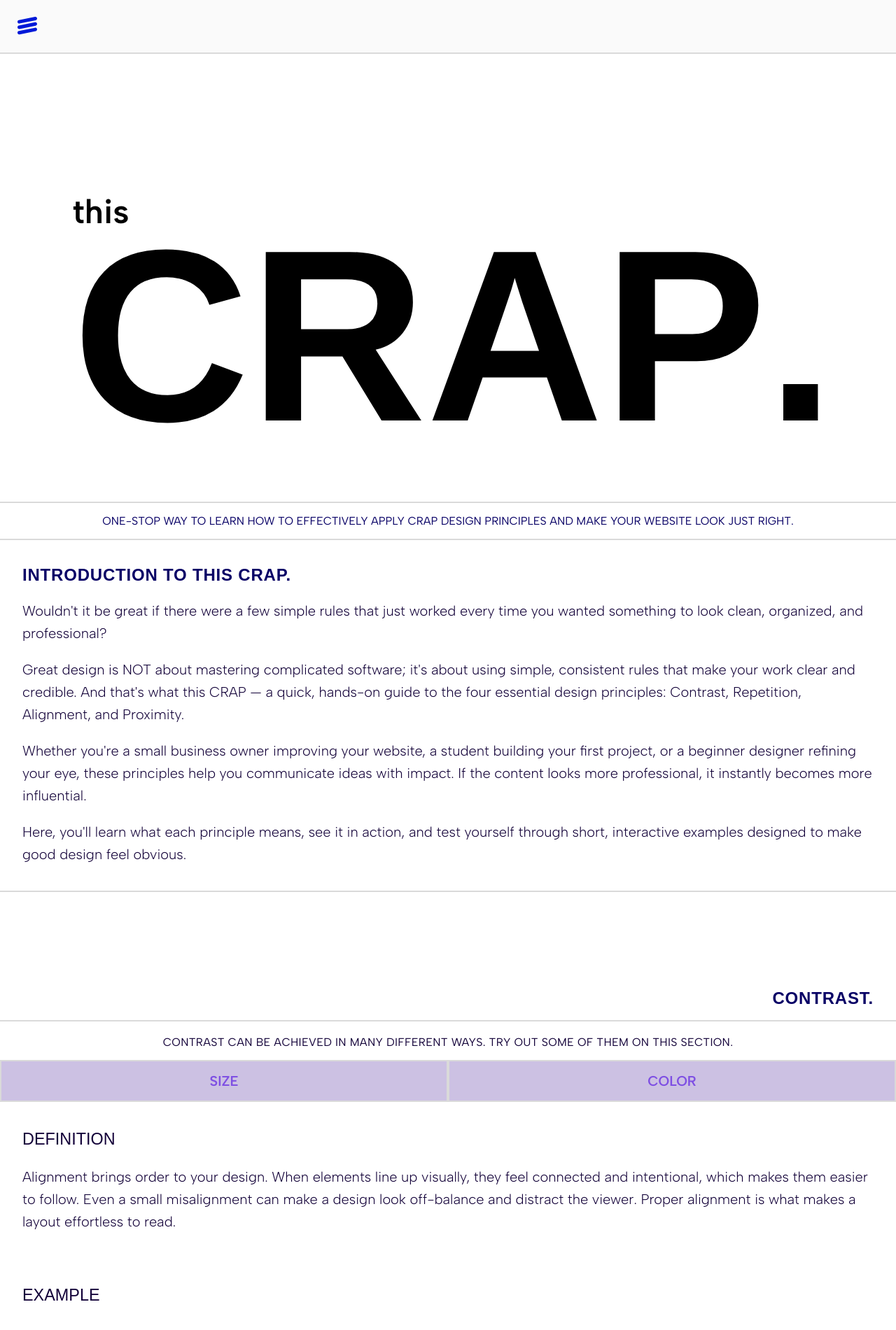
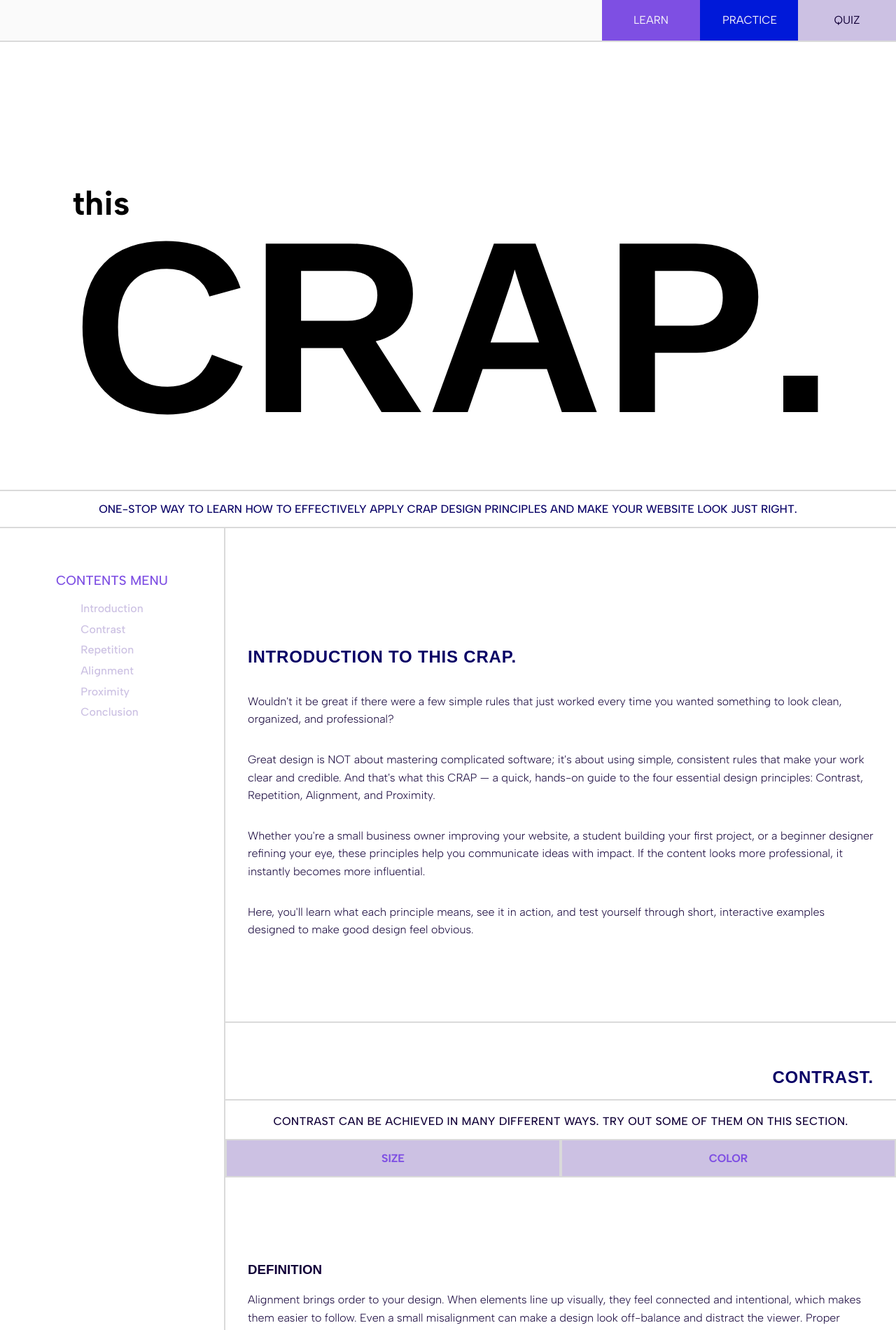
Before and after one commit to ISTE-240-Team-4/crap-design-project, a PHP site: page / in a window 1280 px wide. Shown: the top 1901 px of the page at 70% size. Run offline with PHP 8.4, Linux system fonts and the light colour scheme; data comes from the database, SQL or seed files in the repository; some web fonts are replaced.

Commit message:
refactor: update styling add add desktop persistent side nav menu, combine summary and conclusion, and add guard clauses for inc files

```diff
--- a/assets/css/grid.css
+++ b/assets/css/grid.css
@@ -1,14 +1,13 @@
 .container {
   max-width: 1280px;
   margin: 0 auto;
-  /* padding: 0 1rem; */
 }
 
 .row {
   display: flex;
   flex-wrap: wrap;
-  margin-left: -1rem;
-  margin-right: -1rem;
+  /* margin-left: -1rem;
+  margin-right: -1rem; */
 }
 
 .col {
@@ -24,7 +23,9 @@
 .col-3  { flex: 0 0 25%; max-width: 25%; }
 
 /* Medium Size Displays */
-@media (min-width: 768px) {
+@media (min-width: 850px) {
+  .col-md-9 { flex: 0 0 75%; max-width: 75%; }
+  .col-md-8 { flex: 0 0 66.6666%; max-width: 66.6666%; }
   .col-md-6 { flex: 0 0 50%; max-width: 50%; }
   .col-md-4 { flex: 0 0 33.3333%; max-width: 33.3333%; }
   .col-md-3 { flex: 0 0 25%; max-width: 25%; }
--- /dev/null
+++ b/assets/css/hero.css
@@ -0,0 +1,45 @@
+.hero-container {
+  display: flex;
+  justify-content: center;
+  align-items: end;
+  width: 100%;
+  height: 80vh;
+}
+
+.hero {
+  position: relative;
+  width: fit-content; /* Set width to width of CRAP title for "this" to be positioned correctly */
+}
+
+.this {
+  position: absolute;
+  top: -8px;
+  left: 1rem;
+  font-family: var(--font-family-primary);
+  font-size: clamp(var(--font-size-body-mobile), 8vw, var(--font-size-xl));
+  font-weight: var(--font-weight-semibold);
+}
+
+/* Potential refactor to separate class when making other pages */
+.crap {
+  display: flex;
+  flex-direction: row;
+  flex-wrap: nowrap;
+  justify-content: end;
+  font-family: var(--font-family-accent);
+  font-size: var(--font-size-hero);
+  font-weight: var(--font-weight-semibold);
+}
+
+.crap span:first-of-type {
+  margin-left: 1rem;
+}
+
+.hero-subtitle {
+  text-align: center;
+  font-size: var(--font-size-heading-mobile);
+  margin: 0;
+  padding: 1rem;
+  border-top: 2px solid var(--color-outline);
+  border-bottom: 2px solid var(--color-outline);
+}
--- a/assets/css/index.css
+++ /dev/null
@@ -1,117 +0,0 @@
-main {
-  text-align: left;
-}
-
-.hero-container {
-  display: flex;
-  justify-content: center;
-  align-items: end;
-  width: 100%;
-  height: 80vh;
-}
-
-.hero {
-  position: relative;
-  width: fit-content; /* Set width to width of CRAP title for "this" to be positioned correctly */
-}
-
-.this {
-  position: absolute;
-  top: -8px;
-  left: 1rem;
-  font-family: var(--font-family-primary);
-  font-size: clamp(var(--font-size-body-mobile), 8vw, var(--font-size-xl));
-  font-weight: var(--font-weight-semibold);
-}
-
-/* Potential refactor to separate class when making other pages */
-.crap {
-  display: flex;
-  flex-direction: row;
-  flex-wrap: nowrap;
-  justify-content: end;
-  font-family: var(--font-family-accent);
-  font-size: var(--font-size-hero);
-  font-weight: var(--font-weight-semibold);
-}
-
-.crap span:first-of-type {
-  margin-left: 1rem;
-}
-
-.hero-subtitle {
-  text-align: center;
-  font-size: var(--font-size-heading-mobile);
-  margin: 0;
-  padding: 1rem;
-  border-top: 2px solid var(--color-outline);
-  border-bottom: 2px solid var(--color-outline);
-}
-
-.intro-section, .principle-section {
-  padding: clamp(2rem, 8vw, 10rem) 0;
-  border-bottom: 2px solid var(--color-outline);
-}
-
-.principle-section:last-of-type {
-  border: none;
-}
-
-.section-title {
-  font-size: var(--font-size-section-title-mobile);
-}
-
-.principle-section .section-title {
-  text-align: right;
-  padding: 1rem 2rem;
-  border-bottom: 2px solid var(--color-outline);
-}
-
-.principle-interaction .heading-2 {
-  text-align: center;
-  font-size: var(--font-size-heading-mobile);
-}
-
-.principle-buttons {
-  display: flex;
-  flex-direction: row;
-}
-
-.principle-buttons button {
-  font-weight: var(--font-weight-semibold);
-  width: 50%;
-  border: 2px solid var(--color-outline);
-}
-
-.section-content {
-  padding: 1rem 2rem;
-}
-
-/* Don't apply to intro-section */
-.section-content:not(:first-of-type) {
-  display: flex;
-  flex-direction: column;
-  gap: 2rem;
-}
-
-.example-images {
-  display: flex;
-  flex-direction: column;
-  align-items: center;
-}
-
-.example-images figure {
-  text-align: center;
-  width: 100%;
-}
-
-.example-images figure img {
-  width: 100%;
-  overflow: hidden;
-}
-
-@media screen and (min-width: 900px) {
-  .this {
-    top: 4px;
-  }
-}
--- a/assets/css/nav.css
+++ b/assets/css/nav.css
@@ -85,3 +85,32 @@ nav {
   background-color: var(--color-primary-light);
   color: var(--color-text-dark);
 }
+
+@media screen and (min-width: 900px) {
+  .mobile-nav-container {
+    display: none;
+    pointer-events: none;
+  }
+
+  .desktop-nav {
+    display: flex;
+    flex-direction: row;
+    justify-content: flex-end;
+    border-bottom: 2px solid var(--color-outline);
+    background-color: var(--color-background);
+  }
+
+  .desktop-nav li {
+    width: 140px;
+    cursor: pointer;
+    text-align: center;
+  }
+
+  .desktop-nav li a {
+    display: block;
+    padding: 1rem 2rem;
+    font-size: 16px;
+    font-weight: normal;
+    text-decoration: none;
+  }
+}
--- /dev/null
+++ b/assets/css/page.css
@@ -0,0 +1,135 @@
+main {
+  text-align: left;
+}
+
+.contents-menu {
+  display: none;
+}
+
+/* .intro-section {
+  padding-top: 4rem;
+} */
+
+.intro-section, .principle-section {
+  border-bottom: 2px solid var(--color-outline);
+}
+
+.principle-section:last-of-type {
+  border: none;
+}
+
+.section-title {
+  font-size: var(--font-size-section-title-mobile);
+}
+
+.principle-section .section-title {
+  text-align: right;
+  padding: 1rem 2rem;
+  border-bottom: 2px solid var(--color-outline);
+}
+
+.principle-interaction {
+  display: flex;
+  flex-direction: column;
+  gap: 1rem;
+}
+
+.principle-interaction .heading-2 {
+  text-align: center;
+  font-size: var(--font-size-heading-mobile);
+  margin: auto 4px;
+}
+
+.principle-buttons {
+  display: flex;
+  flex-direction: row;
+}
+
+.principle-buttons button {
+  font-weight: var(--font-weight-semibold);
+  width: 50%;
+  border: 2px solid var(--color-outline);
+}
+
+.section-content, .principle-content {
+  display: flex;
+  flex-direction: column;
+  padding: clamp(2rem, 8vw, 10rem) 2rem;
+}
+
+.section-content:not(:last-of-type) {
+  margin: 3rem auto;
+}
+
+.principle-content {
+  gap: 2rem;
+}
+
+.example-images {
+  display: flex;
+  flex-direction: column;
+  align-items: center;
+}
+
+.example-images figure {
+  text-align: center;
+  width: 100%;
+}
+
+.example-images figure img {
+  width: 100%;
+  overflow: hidden;
+}
+
+.conclusion-section .section-title {
+  margin-top: 6rem;
+}
+
+@media screen and (min-width: 770px) {
+  .example-images {
+    flex-direction: row;
+  }
+}
+
+@media screen and (min-width: 850px) {
+  .contents-menu {
+    position: sticky;
+    display: flex;
+    flex-direction: column;
+    align-items: center;
+    align-self: flex-start;
+    top: 50px;
+    padding: 4rem 1rem;
+  }
+
+  .contents-menu h3 {
+    color: var(--color-text-accent);
+    text-transform: uppercase;
+    font-weight: var(--font-weight-regular);
+    margin: 0;
+  }
+
+  .contents-links {
+    display: flex;
+    flex-direction: column;
+    gap: 4px;
+    list-style-type: none;
+    padding: 0;
+  }
+
+  .contents-links a {
+    color: var(--color-primary-light);
+    text-decoration: none;
+    font-weight: var(--font-weight-regular);
+  }
+
+  .row > div {
+    border-left: 2px solid var(--color-outline);
+  }
+}
+
+@media screen and (min-width: 900px) {
+  .this {
+    top: 4px;
+  }
+}
--- a/assets/css/theme.css
+++ b/assets/css/theme.css
@@ -16,10 +16,10 @@
   --font-family-accent: "Sofia Sans Semi Condensed", sans-serif;
 
   --font-weight-light: 300;
-  --font-weight-regular: 400;
-  --font-weight-medium: 500;
-  --font-weight-semibold: 600;
-  --font-weight-bold: 700;
+  --font-weight-regular: 500;
+  --font-weight-medium: 600;
+  --font-weight-semibold: 700;
+  --font-weight-bold: 800;
 
   --font-size-body-mobile: 16px;
   --font-size-body-desktop: 20px;
@@ -28,7 +28,7 @@
   --font-size-caption-desktop: 18px;
 
   --font-size-heading-mobile: 16px;
-  --font-size-heading-desktop: 20px;
+  --font-size-heading-desktop: 18px;
 
   --font-size-section-title-mobile: 24px;
   --font-size-section-title-desktop: 28px;
@@ -79,6 +79,10 @@ p, li {
   color: var(--color-text-dark);
 }
 
+p > strong {
+  font-weight: var(--font-weight-semibold);
+}
+
 .caption {
   font-family: var(--font-family-primary);
   font-weight: var(--font-weight-light);
@@ -111,6 +115,8 @@ p, li {
 }
 
 html {
+  scroll-behavior: smooth;
+  scroll-padding-top: 4rem;
   -moz-text-size-adjust: none;
   -webkit-text-size-adjust: none;
   text-size-adjust: none;
@@ -139,8 +145,9 @@ input, button, textarea, select {
   font-size: inherit;
 }
 
-@media screen and (min-width: 60rem) {
+@media screen and (min-width: 55rem) {
   body {
-    font-size: var(--font-size-body-desktop);
+    font-weight: var(--font-weight-regular);
+    /* font-size: var(--font-size-body-desktop); */
   }
 }
--- a/assets/inc/conclusion.inc.php
+++ b/assets/inc/conclusion.inc.php
@@ -1,4 +1,11 @@
-<section class="conclusion-section section-content">
+<?php
+  if (!$pageInfo) {
+    exit();
+  }
+?>
+
+<section id="conclusion" class="conclusion-section section-content">
+  <?php echo $pageInfo['summary']; ?>
   <h2 class="section-title"><?php echo $pageInfo['conclusion_heading']; ?></h2>
   <?php echo $pageInfo['conclusion_content']; ?>
 </section>
--- a/assets/inc/intro.inc.php
+++ b/assets/inc/intro.inc.php
@@ -1,4 +1,10 @@
-<section class="intro-section section-content">
+<?php
+  if (!$pageInfo) {
+    exit();
+  }
+?>
+
+<section id="introduction" class="intro-section section-content">
   <h2 class="section-title"><?php echo $pageInfo['intro_heading']; ?></h2>
   <?php echo $pageInfo['intro_content']; ?>
 </section>
--- a/assets/inc/nav.inc.php
+++ b/assets/inc/nav.inc.php
@@ -9,7 +9,8 @@
   <link rel="stylesheet" href="<?php echo $path; ?>assets/css/animation.css">
   <link rel="stylesheet" href="<?php echo $path; ?>assets/css/nav.css">
   <link rel="stylesheet" href="<?php echo $path; ?>assets/css/footer.css">
-  <link rel="stylesheet" href="<?php echo $path; ?>assets/css/index.css">
+  <link rel="stylesheet" href="<?php echo $path; ?>assets/css/hero.css">
+  <link rel="stylesheet" href="<?php echo $path; ?>assets/css/page.css">
   <?php echo $pageStyles ?? ''; ?>
   <script src="<?php echo $path; ?>assets/scripts/navigationMenu.js" defer></script>
 </head>
@@ -34,7 +35,7 @@
     </div>
 
     <ul class="desktop-nav">
-      <li class="learn"><a href="<?php echo $path; ?>pages/index.php">LEARN</a></li>
+      <li class="learn"><a href="<?php echo $path; ?>index.php">LEARN</a></li>
       <li class="practice"><a href="<?php echo $path; ?>pages/practice.php">PRACTICE</a></li>
       <li class="quiz"><a href="<?php echo $path; ?>pages/quiz.php">QUIZ</a></li>
     </ul>
--- a/assets/inc/principle.inc.php
+++ b/assets/inc/principle.inc.php
@@ -1,4 +1,10 @@
-<section class="principle-section">
+<?php
+  if (!$principleInfo || !$principleButtons) {
+    exit();
+  }
+?>
+
+<section id="<?php echo strtolower($principleInfo['name']); ?>" class="principle-section">
   <h2 class="section-title"><?php echo $principleInfo['name']; ?>.</h2>
   <div class="principle-interaction">
     <h3 class="heading-2">
@@ -11,7 +17,7 @@
     </div>
   </div>
 
-  <div class="section-content">
+  <div class="principle-content">
     <div class="definition">
       <h3 class="heading-1">DEFINITION</h3>
       <p>
--- a/assets/inc/summary.inc.php
+++ /dev/null
@@ -1,3 +0,0 @@
-<section class="summary-section section-content">
-  <?php echo $pageInfo['summary']; ?>
-</section>
--- a/database/init.sql
+++ b/database/init.sql
@@ -63,7 +63,7 @@ INSERT INTO pages (`mode`, `title`, `intro_heading`, `intro_content`, `summary`,
           </p>",
           "<p>Design doesn't have to be complicated or intimidating. Once you understand the basics behind this CRAP, you start seeing design differently — you can actually tell what is off, not just what feels off.</p>
           <p>These four principles give structure to creativity. Once you begin applying them, you'll realize how often they appear everywhere, from websites and presentations to posters and social media posts.</p>
-          <p>They aren't just design rules; they're thinking tools. Using them, you will be able to make deliberate visual choices that communicate ideas effectively. Once you learn to apply them, your work doesn't just look competent — it looks confident.</p>
+          <p>They aren't just <strong>design rules</strong>; they're <strong>thinking tools</strong>. Using them, you will be able to make deliberate visual choices that communicate ideas effectively. Once you learn to apply them, your work doesn't just look competent — it looks confident.</p>
           ",
           'ALREADY DONE?',
           "<p>Good job going through all the principles! Think you're ready to apply them like a pro? Head over to the <strong>quiz</strong> mode and put your eye for design to the test.</p>"
@@ -83,7 +83,7 @@ INSERT INTO pages (`mode`, `title`, `intro_heading`, `intro_content`, `summary`,
           </p>",
           "<p>Design doesn't have to be complicated or intimidating. Once you understand the basics behind this CRAP, you start seeing design differently — you can actually tell what is off, not just what feels off.</p>
           <p>These four principles give structure to creativity. Once you begin applying them, you'll realize how often they appear everywhere, from websites and presentations to posters and social media posts.</p>
-          <p>They aren't just design rules; they're thinking tools. Using them, you will be able to make deliberate visual choices that communicate ideas effectively. Once you learn to apply them, your work doesn't just look competent — it looks confident.</p>
+          <p>They aren't just <strong>design rules</strong>; they're <strong>thinking tools</strong>. Using them, you will be able to make deliberate visual choices that communicate ideas effectively. Once you learn to apply them, your work doesn't just look competent — it looks confident.</p>
           ",
           'ALREADY DONE?',
           "<p>Good job going through all the principles! Think you're ready to apply them like a pro? Head over to the <strong>quiz</strong> mode and put your eye for design to the test.</p>"
@@ -103,7 +103,7 @@ INSERT INTO pages (`mode`, `title`, `intro_heading`, `intro_content`, `summary`,
           </p>",
           "<p>Design doesn't have to be complicated or intimidating. Once you understand the basics behind this CRAP, you start seeing design differently — you can actually tell what is off, not just what feels off.</p>
           <p>These four principles give structure to creativity. Once you begin applying them, you'll realize how often they appear everywhere, from websites and presentations to posters and social media posts.</p>
-          <p>They aren't just design rules; they're thinking tools. Using them, you will be able to make deliberate visual choices that communicate ideas effectively. Once you learn to apply them, your work doesn't just look competent — it looks confident.</p>
+          <p>They aren't just <strong>design rules</strong>; they're <strong>thinking tools</strong>. Using them, you will be able to make deliberate visual choices that communicate ideas effectively. Once you learn to apply them, your work doesn't just look competent — it looks confident.</p>
           ",
           'ALREADY DONE?',
           "<p>Good job completing the quiz! How did you do? Feel free to head back over to the <strong>learn</strong> mode and refresh your understanding or the <strong>practice</strong> mode to experiment more with the principles or retake the quiz!</p>"
--- a/index.php
+++ b/index.php
@@ -35,6 +35,21 @@
       </h2>
     </header>
 
+    <div class="row">
+      <aside class="contents-menu col col-12 col-md-3">
+        <h3>Contents Menu</h3>
+        <ul class="contents-links">
+          <li><a href="#introduction">Introduction</a></li>
+          <li><a href="#contrast">Contrast</a></li>
+          <li><a href="#repetition">Repetition</a></li>
+          <li><a href="#alignment">Alignment</a></li>
+          <li><a href="#proximity">Proximity</a></li>
+          <!-- <li><a href="#summary">Summary</a></li> -->
+          <li><a href="#conclusion">Conclusion</a></li>
+        </ul>
+      </aside>
+
+      <div class="col col-12 col-md-9">
         <!-- Introduction -->
         <?php include($path.'assets/inc/intro.inc.php'); ?>
 
@@ -59,9 +74,10 @@
 
         <!-- Summary & Conclusion -->
         <?php
-      include($path.'assets/inc/summary.inc.php');
           include($path.'assets/inc/conclusion.inc.php');
         ?>
+      </div>
+    </div>
   </main>
 <?php
   require_once($path.'assets/inc/footer.inc.php');
```
Lines whose indentation alone changed are shown as unchanged.
